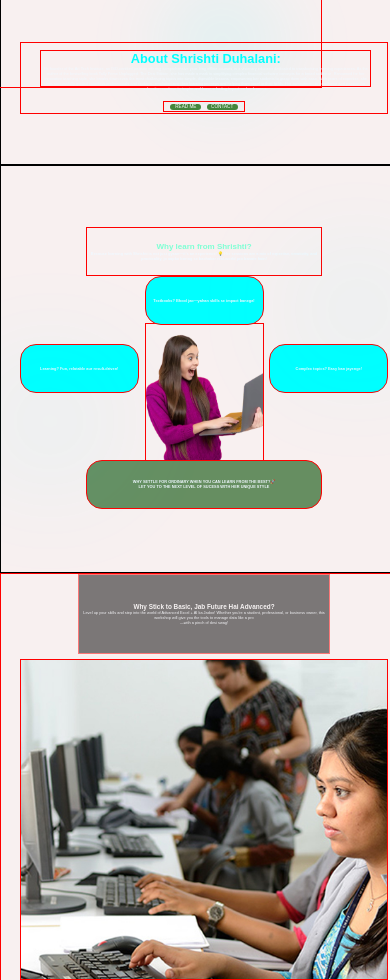
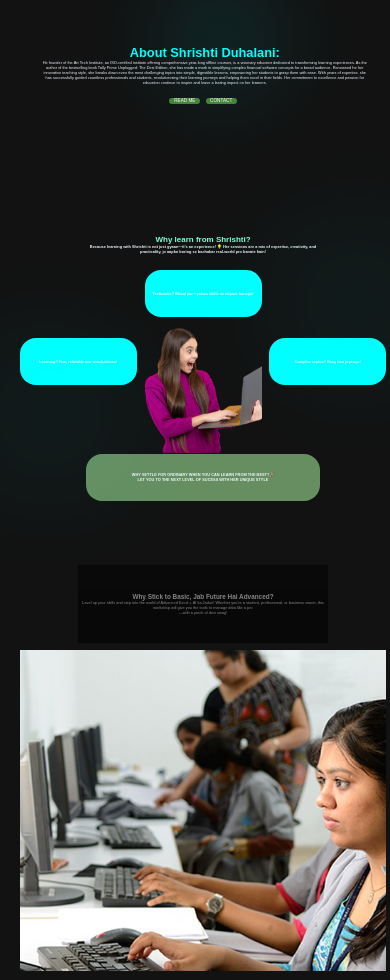
Before and after one commit to Aryanmalik1616/Arttech, a plain HTML site: page index.html in a window 390 px wide. Shown: the part 681-1661 px from the top of the page. Drawn offline with Linux system fonts and the light colour scheme.

Commit message:
Syle update

```diff
--- a/style.css
+++ b/style.css
@@ -768,9 +768,9 @@ body{
         align-items: start;
     }
 
-    .border{
+    /* .border{
         border: 1px solid black;
-    }
+    } */
 
     .first {
         padding: 0.5rem;
@@ -786,7 +786,7 @@ body{
     .t {
         height: 90%;
         width: 50%;
-        border: 1px solid red;
+        /* border: 1px solid red; */
     }
 
 
@@ -1569,8 +1569,8 @@ body{
 
 
     body{
-        background-color: rgb(248, 240, 240);
-    }
-
-
-}
+        background-color: rgb(18, 18, 18);
+    }
+
+
+}
```
